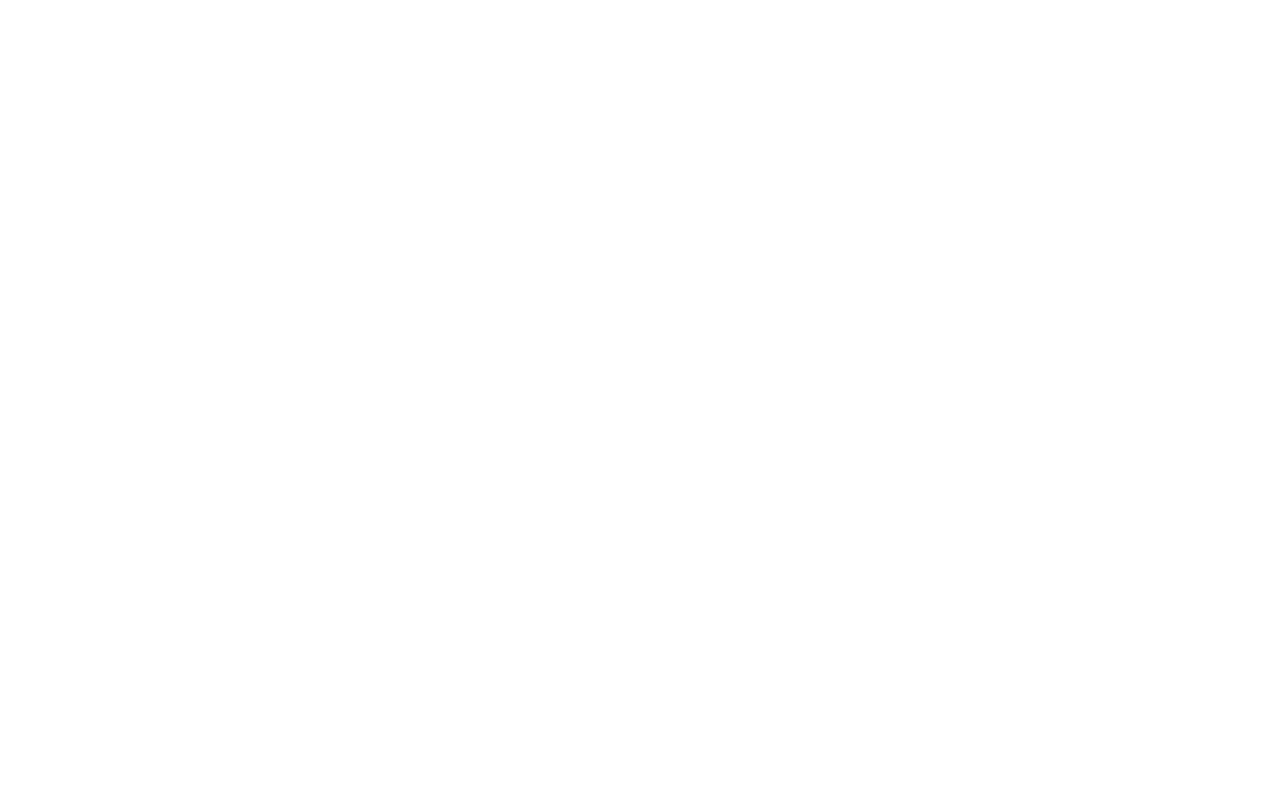
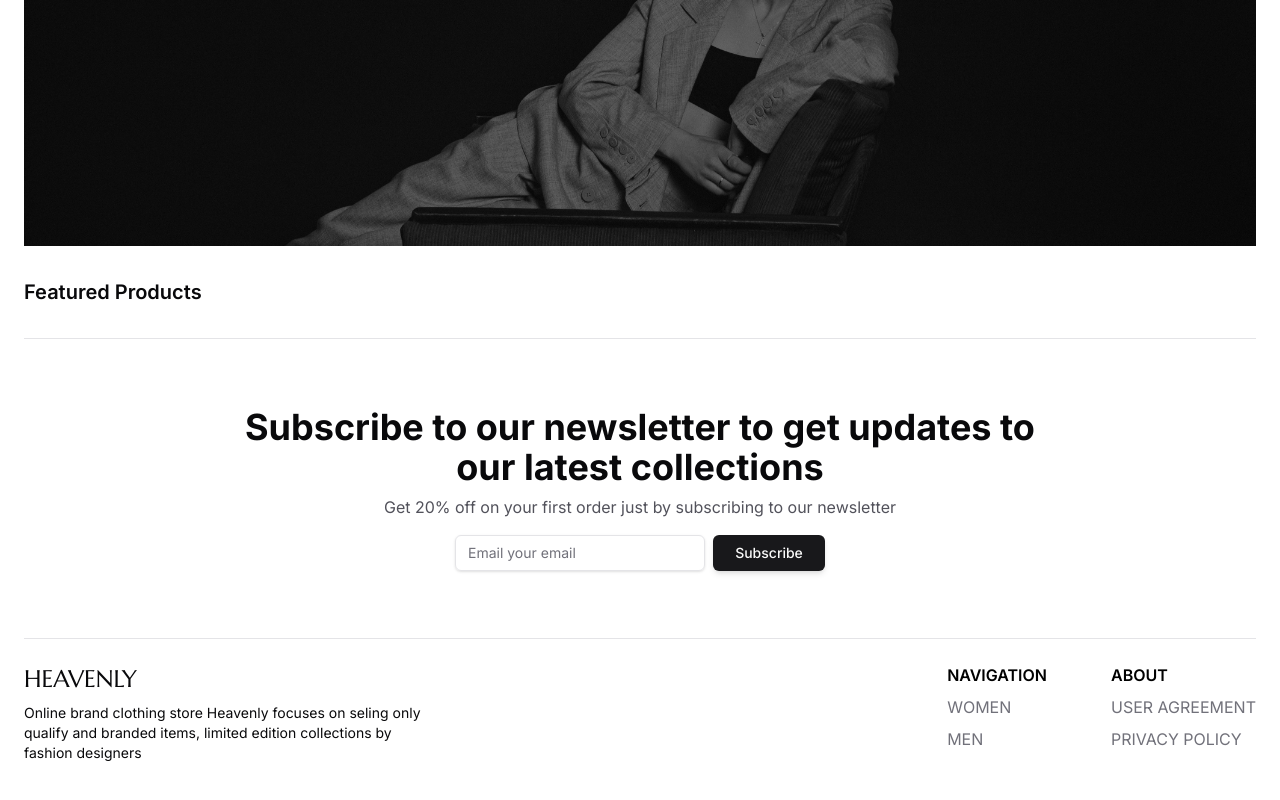
Before and after one commit to DanSalazar/heavenly-ecommerce, a Next.js app: page / in a window 1280 px wide. Shown: the part 338-1138 px from the top of the page. Before the commit the page ends 800 px from the top, so only its background shows below. Built offline with nearby package versions, Linux system fonts and the light colour scheme.

Commit message:
Main page designed

```diff
--- a/app/(ecommerce)/layout.tsx
+++ b/app/(ecommerce)/layout.tsx
@@ -2,6 +2,7 @@ import type { Metadata } from "next"
 import { Inter } from "next/font/google"
 import "../globals.css"
 import Navbar from "@/components/navbar"
+import Footer from "@/components/footer"
 
 const inter = Inter({ subsets: ["latin"] })
 
@@ -20,6 +21,7 @@ export default function RootLayout({
       <body className={inter.className + ' px-6'}>
       	<Navbar/>
         {children}
+        <Footer/>
       </body>
     </html>
   )
--- a/app/(ecommerce)/page.tsx
+++ b/app/(ecommerce)/page.tsx
@@ -1,6 +1,39 @@
+import Image from "next/image"
+import Hero from '@/public/billboard.jpg'
+import { Input } from "@/components/ui/input"
+import { Button } from "@/components/ui/button"
+
 export default function Page() {
 	return (
-		<div>
-		</div>
+		<main className="flex flex-col gap-8">
+			<div className="relative flex md:items-center md:justify-center overflow-hidden h-[520px]">
+				<div className="absolute top-0 right-0 bottom-0 left-0 z-10" style={{
+					backgroundColor: 'rgba(0, 0, 0, 0.5)'
+				}}>
+				</div>
+				<Image alt="Hero" objectPosition="bottom" className="object-cover" src={Hero} />
+				<p className="absolute top-[40%] px-8 z-20 text-white font-semibold text-2xl md:text-5xl xl:text-6xl text-center">
+	        Level up your style with our collections
+	      </p>
+			</div>
+			<section>
+				<h2 className="font-semibold text-xl">Featured Products</h2>
+			</section>
+			<div className="h-[300px] flex flex-col gap-2 items-center justify-center border-t border-zinc-200">
+        <p className="text-xl xl:px-48 xl:text-4xl font-bold text-center">
+          Subscribe to our newsletter to get updates to our latest collections
+        </p>
+        <p className="text-zinc-600 text-sm md:text-base text-center">
+          Get 20% off on your first order just by subscribing to our newsletter
+        </p>
+        <div className="flex flex-col md:flex-row items-center gap-2 mt-2">
+          <Input
+            placeholder="Email your email"
+            className="shadow xl:w-[250px]"
+          />
+          <Button className="shadow-md w-28">Subscribe</Button>
+        </div>
+      </div>
+		</main>
 	)
 }
--- /dev/null
+++ b/components/footer.tsx
@@ -0,0 +1,51 @@
+import HeavenlyIcon from "./heavenly-icon";
+
+const NavigationList: { title: string; list: string[] }[] = [
+  {
+    title: 'navigation',
+    list: ['women', 'men']
+  },
+  {
+    title: 'about',
+    list: ['user Agreement', 'privacy Policy']
+  }
+]
+
+const FooterNavigationList = ({ list }: { list: string[] }) => (
+  <>
+    {list.map(item => (
+      <li
+        className="text-zinc-500 uppercase cursor-pointer hover:text-black"
+        key={item}>
+        {item}
+      </li>
+    ))}
+  </>
+)
+
+export default function Footer() {
+  return (
+    <footer className="flex flex-col gap-8 md:flex-row justify-between border-t border-zinc-200 pt-6 pb-12">
+      <div className="flex flex-col gap-4 md:gap-2 md:w-2/6">
+        <HeavenlyIcon/>
+        <p className="text-sm">
+          Online brand clothing store Heavenly focuses
+          on seling only qualify and branded items, limited edition collections
+          by fashion designers
+        </p>
+      </div>
+      <div className="flex flex-wrap justify-between md:gap-16">
+        {NavigationList.map(navigationItem => (
+          <ul key={navigationItem.title}>
+            <li className="font-semibold text-black uppercase">
+              {navigationItem.title}
+            </li>
+            <ul className="flex flex-col gap-2 mt-2">
+              <FooterNavigationList list={navigationItem.list} />
+            </ul>
+          </ul>
+        ))}
+      </div>
+    </footer>
+  )
+}
--- /dev/null
+++ b/components/heavenly-icon.tsx
@@ -0,0 +1,12 @@
+import { Marcellus } from "next/font/google"
+import Link from "next/link"
+
+export const marcellus = Marcellus({ subsets: ["latin"], weight: "400" })
+
+export default function HeavenlyIcon() {
+  return (
+    <Link href={'/'} className={marcellus.className + ' text-2xl uppercase'} >
+      Heavenly
+    </Link>
+  )
+}
--- a/components/navbar.tsx
+++ b/components/navbar.tsx
@@ -1,8 +1,6 @@
 import Link from "next/link"
-import { Marcellus } from "next/font/google"
 import { HeartIcon, ShoppingBagIcon } from "./icons"
-
-const marcellus = Marcellus({ subsets: ["latin"], weight: "400" })
+import HeavenlyIcon from "./heavenly-icon"
 
 type NavLinks = {
   id: string
@@ -23,13 +21,6 @@ const links: NavLinks[] = [
   }
 ]
 
-
-const Heavenly = () => (
-  <Link href={'/'} className={marcellus.className + ' text-2xl uppercase'} >
-    Heavenly
-  </Link>
-)
-
 export default function Navbar() {
 	return (
 		<header className="h-16 bg-white border-b border-zinc-200 grid grid-cols-2 md:grid-cols-3 items-center">
@@ -41,7 +32,7 @@ export default function Navbar() {
 				))}
 			</nav>
 			<div className="flex items-center md:justify-center">
-				<Heavenly />
+				<HeavenlyIcon />
 			</div>
 			<div className="flex gap-2 justify-end items-center">
 				<HeartIcon />
--- /dev/null
+++ b/components/ui/button.tsx
@@ -0,0 +1,57 @@
+import * as React from "react"
+import { Slot } from "@radix-ui/react-slot"
+import { cva, type VariantProps } from "class-variance-authority"
+
+import { cn } from "@/lib/utils"
+
+const buttonVariants = cva(
+  "inline-flex items-center justify-center whitespace-nowrap rounded-md text-sm font-medium transition-colors focus-visible:outline-none focus-visible:ring-1 focus-visible:ring-ring disabled:pointer-events-none disabled:opacity-50",
+  {
+    variants: {
+      variant: {
+        default:
+          "bg-primary text-primary-foreground shadow hover:bg-primary/90",
+        destructive:
+          "bg-destructive text-destructive-foreground shadow-sm hover:bg-destructive/90",
+        outline:
+          "border border-input bg-background shadow-sm hover:bg-accent hover:text-accent-foreground",
+        secondary:
+          "bg-secondary text-secondary-foreground shadow-sm hover:bg-secondary/80",
+        ghost: "hover:bg-accent hover:text-accent-foreground",
+        link: "text-primary underline-offset-4 hover:underline",
+      },
+      size: {
+        default: "h-9 px-4 py-2",
+        sm: "h-8 rounded-md px-3 text-xs",
+        lg: "h-10 rounded-md px-8",
+        icon: "h-9 w-9",
+      },
+    },
+    defaultVariants: {
+      variant: "default",
+      size: "default",
+    },
+  }
+)
+
+export interface ButtonProps
+  extends React.ButtonHTMLAttributes<HTMLButtonElement>,
+    VariantProps<typeof buttonVariants> {
+  asChild?: boolean
+}
+
+const Button = React.forwardRef<HTMLButtonElement, ButtonProps>(
+  ({ className, variant, size, asChild = false, ...props }, ref) => {
+    const Comp = asChild ? Slot : "button"
+    return (
+      <Comp
+        className={cn(buttonVariants({ variant, size, className }))}
+        ref={ref}
+        {...props}
+      />
+    )
+  }
+)
+Button.displayName = "Button"
+
+export { Button, buttonVariants }
--- /dev/null
+++ b/components/ui/input.tsx
@@ -0,0 +1,25 @@
+import * as React from "react"
+
+import { cn } from "@/lib/utils"
+
+export interface InputProps
+  extends React.InputHTMLAttributes<HTMLInputElement> {}
+
+const Input = React.forwardRef<HTMLInputElement, InputProps>(
+  ({ className, type, ...props }, ref) => {
+    return (
+      <input
+        type={type}
+        className={cn(
+          "flex h-9 w-full rounded-md border border-input bg-transparent px-3 py-1 text-sm shadow-sm transition-colors file:border-0 file:bg-transparent file:text-sm file:font-medium placeholder:text-muted-foreground focus-visible:outline-none focus-visible:ring-1 focus-visible:ring-ring disabled:cursor-not-allowed disabled:opacity-50",
+          className
+        )}
+        ref={ref}
+        {...props}
+      />
+    )
+  }
+)
+Input.displayName = "Input"
+
+export { Input }
--- a/package.json
+++ b/package.json
@@ -11,6 +11,7 @@
   },
   "dependencies": {
     "@radix-ui/react-icons": "1.3.0",
+    "@radix-ui/react-slot": "^1.0.2",
     "class-variance-authority": "0.7.0",
     "clsx": "2.1.1",
     "next": "14.2.3",
```
Also changed, not shown: public/billboard.jpg (added), 1 other file (tests, documents, lock files or other folders).
